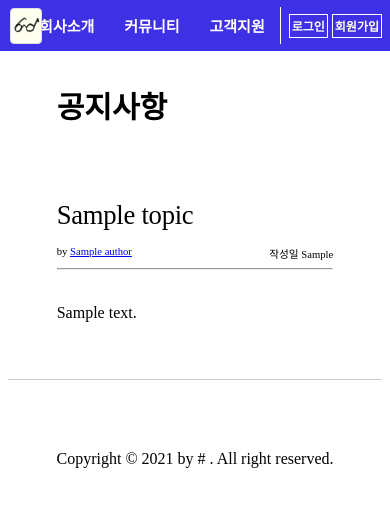
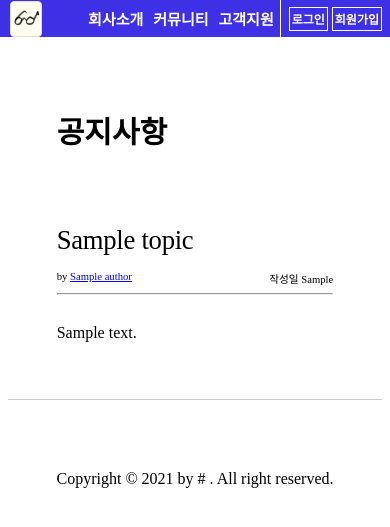
Before and after one commit to OOO-ly/php_and_MySQL, a PHP site: page /NEW_VIEW/board.php?board_name=topic&id=1 in a window 390 px wide. Shown: the top 527 px of the page. Run offline with PHP 8.4, Linux system fonts and the light colour scheme; tables that the repository leaves empty or names only in its code hold one stand-in row (values such as "Sample post").

Commit message:
tnj_day17_read_func 분리

```diff
--- a/NEW_VIEW/board.php
+++ b/NEW_VIEW/board.php
@@ -20,7 +20,7 @@ $title = "뛰놀자 튜토리얼";
     <meta name="viewport" content="width=device-width, initial-scale=1.0">
     <link rel="stylesheet" href="../style/nav.css">
     <script src="../include-html.js"></script>
-    <title>Document</title>
+    <title><?=$title?></title>
 </head>
 
 <body>
@@ -32,49 +32,29 @@ $title = "뛰놀자 튜토리얼";
             <?php
             //게시판 이름이 있다면
             if(isset($_GET['board_name'])){
-                //게시판이름이 topic 이라면
-                if($_GET['board_name'] == "topic"){ ?>
-                <h2>공지사항</h2>
-                <!-- 게시글 id가 있다면 게시글 출력 -->
-                <?php if(isset($_GET['id'])){
-                        $article = read_article($conn, $_GET['board_name'],$_GET['id']);?>
-                        <p class="article_title"><?= $article['title'] ?></p>
-                        <P class="article_info">by <a href="#"><?= $article['name'] ?></a> <t> <time> 작성일 <?= $article['created'] ?></time></P>
-                        <hr>
-                        <p></p>
-                        <p class="article_content"><?= $article['description'] ?></p>
-
-                        <?php }
+                //게시판이름이 topic ( 공지사항 ) 이라면
+                if($_GET['board_name'] == "topic"){
+                    echo '<h1>공지사항</h1>';
+                    // 게시글 id가 있다면 게시글 출력
+                    if(isset($_GET['id'])){ read_article($conn, $_GET['board_name'],$_GET['id']); }
                     //게시글 id가 없다면 게시글 리스트
-                    else{?>
-
-                    <?= new_article_create($conn,$_GET['board_name'],20); ?>
-                    <?php }
-                    }
-                //게시판이름이 topic 이라면
-                elseif($_GET['board_name'] == "topic2"){ ?>
-                <h2>Q & A</h2>
-                        <!-- 게시글 출력 코드 분리 필요 -->
-                        <!-- //게시글 id가 있다면 게시글 출력 -->
-                        <?php if(isset($_GET['id'])){
-                        $article = read_article($conn, $_GET['board_name'],$_GET['id']);?>
-                        <p class="article_title"><?= $article['title'] ?></p>
-                        <P class="article_info">by <a href="#"><?= $article['name'] ?></a> <time> 작성일 : <?= $article['created'] ?></time></P>
-                        <hr>
-                        <p class="article_content"><?= $article['description'] ?></p>
-                        <?php }
+                    else{new_article_create($conn,$_GET['board_name'],20);}
+                }
+                //게시판이름이 topic2 ( Q&A ) 라면
+                elseif($_GET['board_name'] == "topic2"){
+                    echo '<h1>Q & A</h1>';
+                    // 게시글 출력 코드 분리 필요
+                    //게시글 id가 있다면 게시글 출력
+                    if(isset($_GET['id'])){read_article($conn, $_GET['board_name'],$_GET['id']);}
                     //게시글 id가 없다면 게시글 리스트
-                    else{?>
-                        <?= new_article_create($conn,$_GET['board_name'],20); ?>
-                    <?php }
-                    //게시판 이름이 잘못됐다면
-                }else{ ?>
-                    <p>잘못된 접근입니다.</p>
-                <?php }
-                //게시판 이름이 없다면
-            }else{ ?>
-                    <p>잘못된 접근입니다.</p>
-            <?php } ?>
+                    else{new_article_create($conn,$_GET['board_name'],20);}
+                }
+                //게시판 접근 도메인이 잘못됐다면
+                else{ echo '<p>잘못된 접근입니다.</p>'; }
+            //게시판 메뉴 도메인이 없다면
+            }
+            else{ echo '<p>잘못된 접근입니다.</p>'; }
+            ?>
         </article>
     </div>
 
--- a/index.php
+++ b/index.php
@@ -7,7 +7,7 @@ include "./new_article_preview.php";
 
 $title = "뛰놀자 튜토리얼";
 
-// $_SESSION['user_id'] ='hello';
+// $_SESSION['user_id'] ='hello';https://www.hyundai.com/worldwide/ko/ioniq/ioniq5
 
 ?>
 <!DOCTYPE html>
@@ -34,7 +34,7 @@ $title = "뛰놀자 튜토리얼";
         <p><h2>공지사항</h2></p>
         <?php new_article_create($conn,"topic"); ?>
         <p><h2>Q & A</h2></p>
-      <?php new_article_create($conn,"topic2"); ?></article>
+        <?php new_article_create($conn,"topic2"); ?></article>
 
     </div>
 
--- a/read_article.php
+++ b/read_article.php
@@ -15,6 +15,14 @@ function read_article($conn, $board_name,$article_id)
         where {$board_name}.id={$article_id}";
 
         $result = mysqli_query($conn, $sql);
-        return $article = mysqli_fetch_array($result);
-    }
-?>
+        $article = mysqli_fetch_array($result);
+
+
+    echo
+
+   '<p class="article_title">'.$article['title'].'</p>
+    <P class="article_info">by <a href="#">'.$article['name'].'</a> <time> 작성일  '.$article['created'].'</time></P>
+    <hr>
+    <p class="article_content"> '.$article['description'].' </p>';
+
+}
--- a/style/nav.css
+++ b/style/nav.css
@@ -18,8 +18,8 @@ height: auto;
     justify-content: center;
 } */
 
-article h2{
-
+article h1{
+margin-top: 50px;
 font-size: 30px;
 }
 
@@ -37,7 +37,10 @@ footer {
     border-top: 1px solid #ccc;
 
 }
-/* article */
+article {
+    margin-block: 10px;
+}
+
 
 
 .article_title{
@@ -76,16 +79,6 @@ footer {
 
 }
 
-@media (max-width: 766px) {
-    .article_title{
-
-        font-size: 20pt;
-    }
-    .article_info time{
-        float:right;
-        font-size: 8pt;
-    }
-}
 
 
 
@@ -196,7 +189,7 @@ flex-wrap: wrap;
 font-weight: bold;
 list-style-type: none;
 
-margin: 0;
+margin :0px;
 padding: 0 0px;
 background-color: rgba(62, 48, 228);
 
@@ -350,3 +343,21 @@ background-color: rgba(62, 48, 228);
 color: white;
 /* background-image: linear-gradient(rgb(42, 232, 253), white); */
 }
+
+@media (max-width: 766px) {
+    .article_title{
+        font-size: 20pt;
+    }
+    .article_info time{
+        float:right;
+        font-size: 8pt;
+    }
+    .nav_item{
+        padding: 4px;
+        margin-right: 2px;
+    }
+    article h1{
+        margin-top: 50px;
+        font-size: 30px;
+        }
+}
--- a/view/nav.php
+++ b/view/nav.php
@@ -2,12 +2,12 @@
         <a class="nav-logo" href="../index.php">
             <img src="../media/profile.png" alt="nav_logo">
         </a>
-        <li class="nav_item"><a href="./produce.php" class="produce_">회사소개</a></li>
+        <li class="nav_item"><a href="../NEW_VIEW/produce.php" class="produce_">회사소개</a></li>
         <li class="nav_item dropdown"><a href="../NEW_VIEW/board.php?board_name=topic">커뮤니티</a>
             <div class="dropdown-content">
                 <ul>
-                    <li><a href="../NEW_VIEW/board.php?board_name=topic">topic1</a></li>
-                    <li><a href="../NEW_VIEW/board.php?board_name=topic2">topic2</a></li>
+                    <li><a href="../NEW_VIEW/board.php?board_name=topic">공지사항</a></li>
+                    <li><a href="../NEW_VIEW/board.php?board_name=topic2">Q & A</a></li>
                 </ul>
             </div>
         </li>
```
Also changed, not shown: NEW_VIEW/produce.php (+47 -2 lines).
